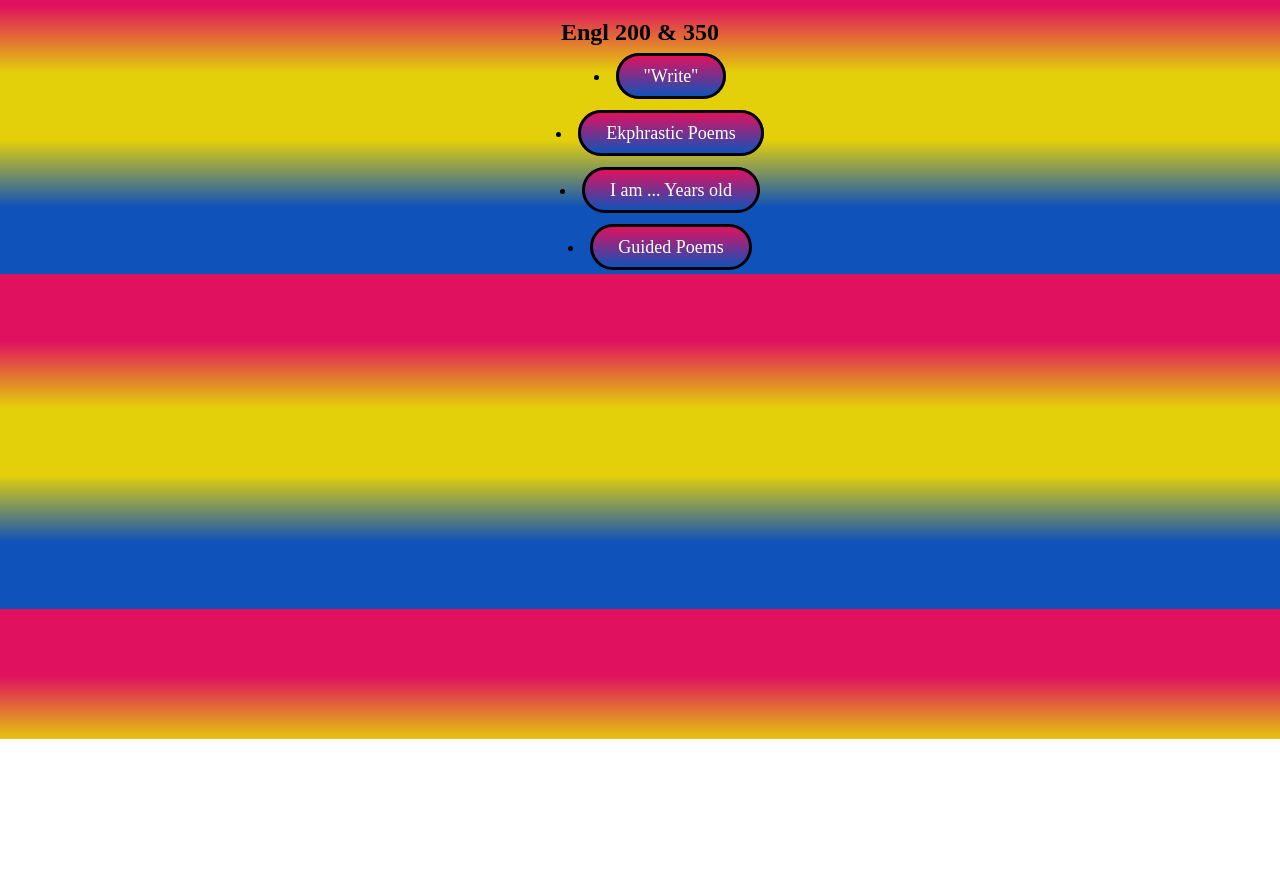
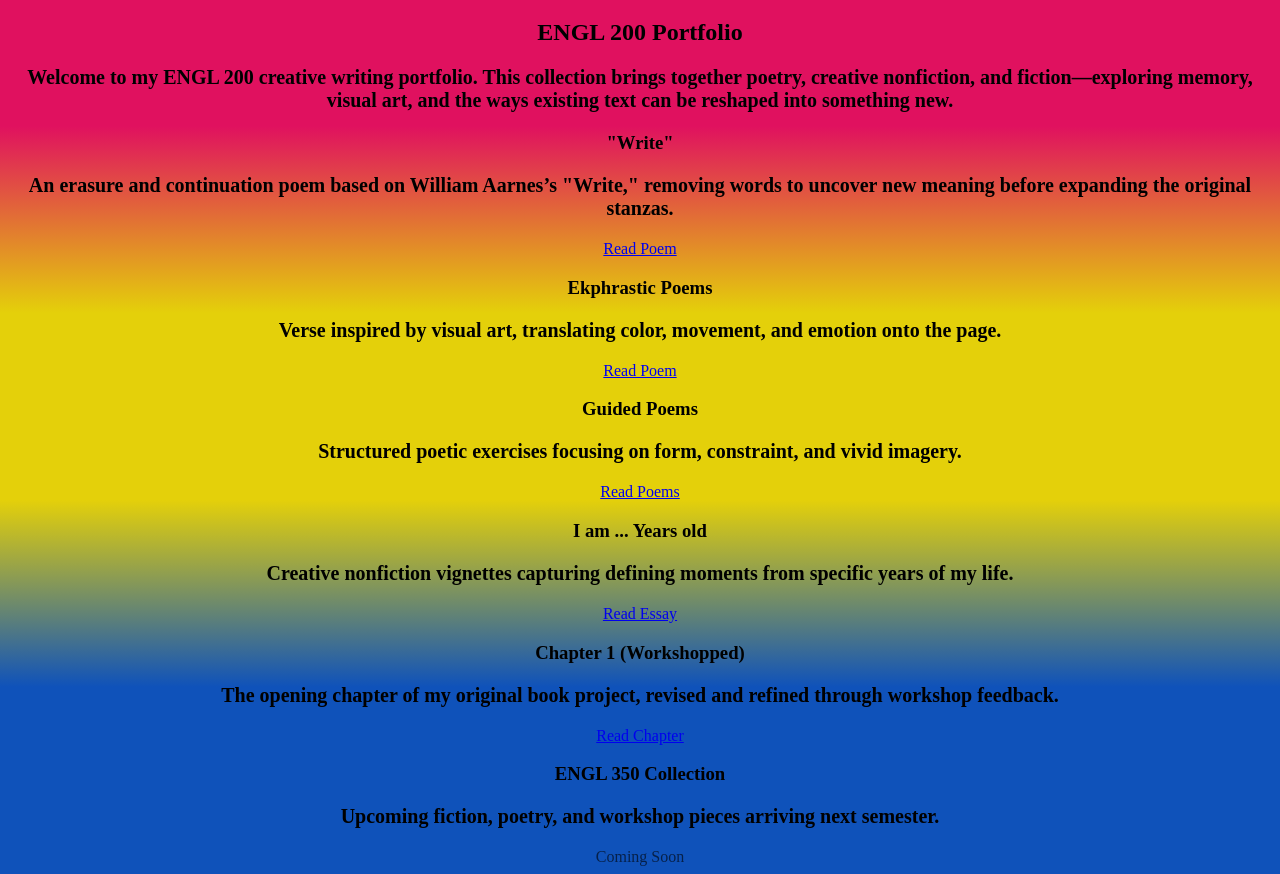
Before and after one commit to Legacy-Mystery/Creative-Pieces, a plain HTML site: page index.html in a window 1280 px wide. Shown: the part 61-935 px from the top of the page. Before the commit the page ends 800 px from the top, so only its background shows below. Drawn offline with Linux system fonts and the light colour scheme.

Commit message:
Update index.html

```diff
--- a/index.html
+++ b/index.html
@@ -1,22 +1,74 @@
 <!DOCTYPE html>
 <html>
-  <link rel="stylesheet" href="home.css">
+  <head>
+    <title>TrevorJay's Creative Pieces</title>
+    <link rel="stylesheet" href="home.css">
+
+  </head>
   <body>
-<h1>TrevorJay's Creative Pieces</h1>
-    <h2>Engl 200 &amp; 350</h2>
-<nav>
-    <ul>
-      <li><a href="Write.html">"Write" </a></li>
-      <br>
-      <br>
-      <li><a href="Ekphrastic.html">Ekphrastic Poems</a></li>
-      <br>
-      <br>
-      <li><a href="yearsold.html">I am ... Years old</a></li>
-      <br>
-      <br>
-      <li><a href="Guided.html">Guided Poems</a></li>
-    </ul>
-  </nav>
+ <!-- Full-Height Side Background Strips -->
+    <div class="side-strip left-strip"></div>
+    <div class="side-strip right-strip"></div>
+    <!-- rest of your page stays the exact same -->
+    <h1>TrevorJay's Creative Pieces</h1>
+    <h2>ENGL 200 Portfolio</h2>
+
+    <p class="intro">
+      Welcome to my ENGL 200 creative writing portfolio. This collection brings together poetry, creative nonfiction, and fiction—exploring memory, visual art, and the ways existing text can be reshaped into something new.
+    </p>
+
+    <div class="portfolio-container">
+
+      <div class="piece-card">
+        <div>
+          <h3>"Write"</h3>
+          <p>An erasure and continuation poem based on William Aarnes’s "Write," removing words to uncover new meaning before expanding the original stanzas.</p>
+        </div>
+        <a href="Write.html" class="btn">Read Poem</a>
+      </div>
+
+      <div class="piece-card">
+        <div>
+          <h3>Ekphrastic Poems</h3>
+          <p>Verse inspired by visual art, translating color, movement, and emotion onto the page.</p>
+        </div>
+        <a href="Ekphrastic.html" class="btn">Read Poem</a>
+      </div>
+
+      <div class="piece-card">
+        <div>
+          <h3>Guided Poems</h3>
+          <p>Structured poetic exercises focusing on form, constraint, and vivid imagery.</p>
+        </div>
+        <a href="Guided.html" class="btn">Read Poems</a>
+      </div>
+
+      <div class="piece-card">
+        <div>
+          <h3>I am ... Years old</h3>
+          <p>Creative nonfiction vignettes capturing defining moments from specific years of my life.</p>
+        </div>
+        <a href="yearsold.html" class="btn">Read Essay</a>
+      </div>
+
+      <div class="piece-card">
+        <div>
+          <h3>Chapter 1 (Workshopped)</h3>
+          <p>The opening chapter of my original book project, revised and refined through workshop feedback.</p>
+        </div>
+        <a href="Chapter1.html" class="btn">Read Chapter</a>
+      </div>
+
+      <!-- Optional: Remove this block until next semester if you only want active ENGL 200 work showing -->
+      <div class="piece-card">
+        <div>
+          <h3>ENGL 350 Collection</h3>
+          <p>Upcoming fiction, poetry, and workshop pieces arriving next semester.</p>
+        </div>
+        <span class="btn" style="opacity: 0.6; cursor: default;">Coming Soon</span>
+      </div>
+
+    </div>
+
   </body>
 </html>
```
